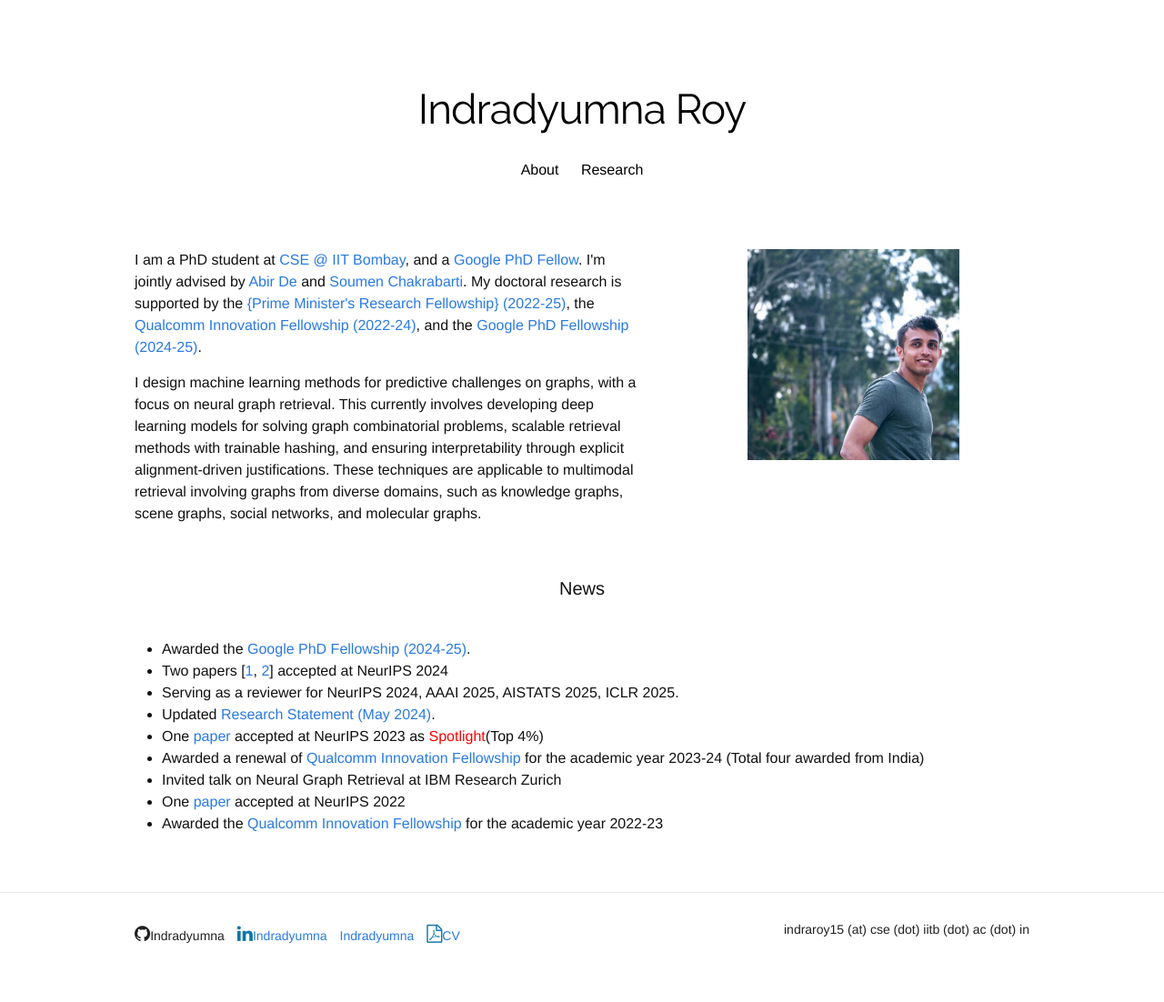
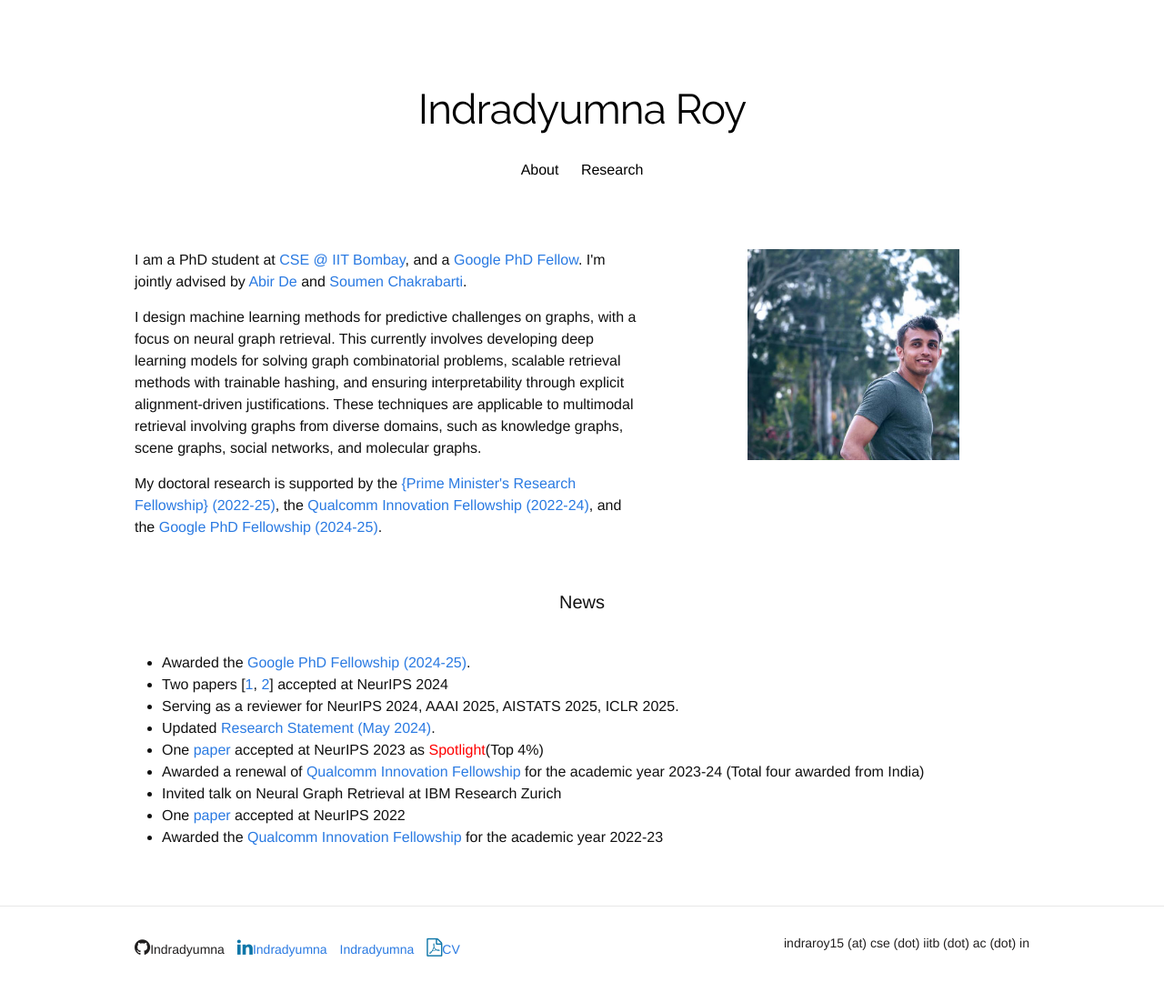
Before and after one commit to Indradyumna/indradyumna.github.io, a Jekyll site: the page built from index.html, in a window 1280 px wide. Shown: the whole page at 91% size. Built offline with Jekyll 4.4.1, drawn with Linux system fonts in a browser that asks for light colours; nearby versions of some CDN libraries; some web fonts are replaced; a style sheet for code colours, icons or effects is not loaded.

```diff
--- a/index.html
+++ b/index.html
@@ -7,13 +7,15 @@ title: "Indradyumna Roy"
 <div class="row">
 	<div class="seven columns">
 		<p> I am a PhD student at <a href="https://www.cse.iitb.ac.in/">CSE @ IIT Bombay</a>, and a <a href=https://research.google/programs-and-events/phd-fellowship/>Google PhD Fellow</a>.
-       I'm jointly advised by  <a href="https://abir-de.github.io/">Abir De</a> and <a href="https://www.cse.iitb.ac.in/~soumen">Soumen Chakrabarti</a>.
-       My doctoral research is supported by the <a href="https://www.pmrf.in/">{Prime Minister's Research Fellowship} (2022-25)</a>,
- the <a href=https://www.qualcomm.com/research/university-relations/innovation-fellowship/2022-india>Qualcomm Innovation Fellowship (2022-24)</a>, and the
- <a href=https://research.google/programs-and-events/phd-fellowship/>Google PhD Fellowship (2024-25)</a>.</p>
+       I'm jointly advised by  <a href="https://abir-de.github.io/">Abir De</a> and <a href="https://www.cse.iitb.ac.in/~soumen">Soumen Chakrabarti</a>. </p>
+
 
 		<p>  I design machine learning methods for predictive challenges on graphs, with a focus on neural graph retrieval. This currently involves developing deep learning models for solving graph combinatorial problems,  scalable retrieval methods with trainable hashing, and ensuring interpretability through explicit alignment-driven justifications.
 These techniques are applicable to multimodal retrieval involving graphs from diverse domains, such as knowledge graphs, scene graphs, social networks, and molecular graphs.</p>
+
+  <p>My doctoral research is supported by the <a href="https://www.pmrf.in/">{Prime Minister's Research Fellowship} (2022-25)</a>,
+  the <a href=https://www.qualcomm.com/research/university-relations/innovation-fellowship/2022-india>Qualcomm Innovation Fellowship (2022-24)</a>, and the
+  <a href=https://research.google/programs-and-events/phd-fellowship/>Google PhD Fellowship (2024-25)</a>.</p>
 
 	</div>
 
```
